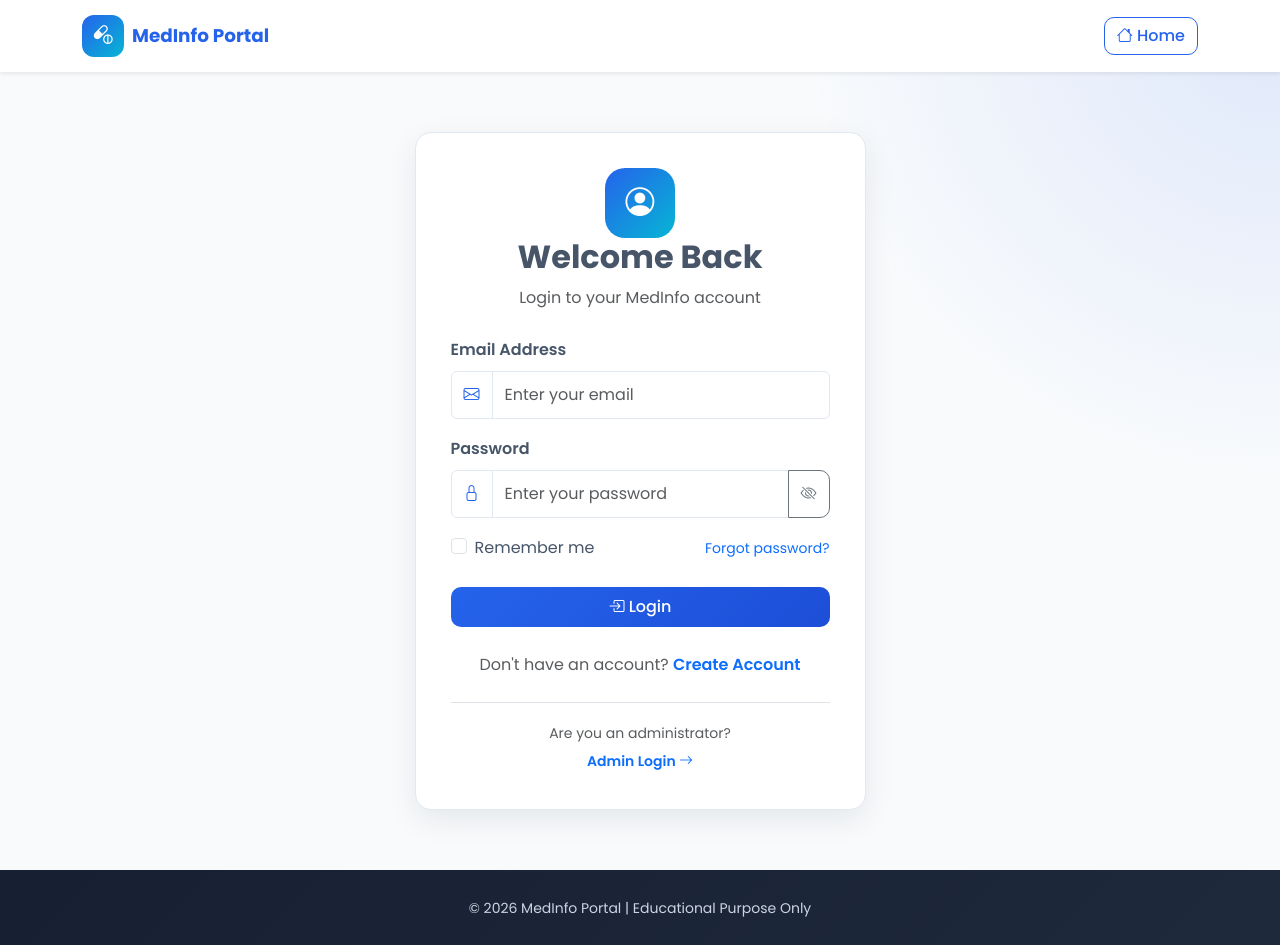
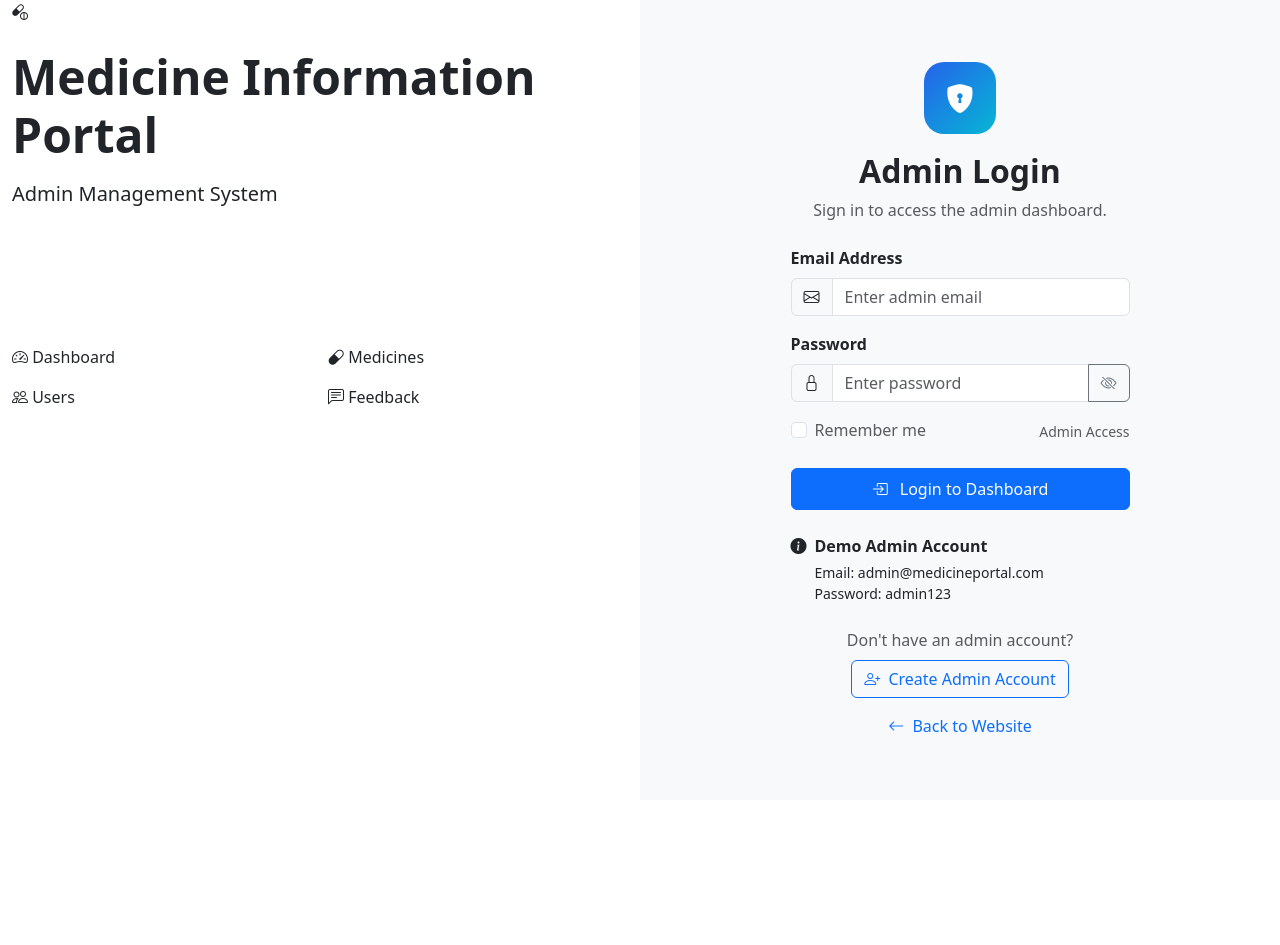
Before and after one commit to Chinnu-098/Medicine-information-portal, a plain HTML site: page login.html in a window 1280 px wide. Both pictures are taken after a click on the button "Show password". After the commit the page ends 800 px from the top, so only its background shows below. Drawn offline with nearby package versions, Linux system fonts and the light colour scheme; files that its build step writes are made by us from their sources.

Commit message:
Update login.html

```diff
--- a/login.html
+++ b/login.html
@@ -2,109 +2,200 @@
 <html lang="en">
 
 <head>
-
     <meta charset="UTF-8">
 
     <meta name="viewport"
         content="width=device-width, initial-scale=1.0">
 
-    <title>Login - MedInfo Portal</title>
+    <title>Admin Login | Medicine Information Portal</title>
 
+    <!-- Bootstrap -->
     <link
         href="https://cdn.jsdelivr.net/npm/bootstrap@5.3.3/dist/css/bootstrap.min.css"
         rel="stylesheet">
 
+    <!-- Bootstrap Icons -->
     <link
         rel="stylesheet"
         href="https://cdn.jsdelivr.net/npm/bootstrap-icons@1.11.3/font/bootstrap-icons.min.css">
 
-    <link
-        href="https://fonts.googleapis.com/css2?family=Poppins:wght@300;400;500;600;700&display=swap"
-        rel="stylesheet">
-
-    <link
-        rel="stylesheet"
-        href="css/style.css">
-
+    <!-- Admin CSS -->
+    <link rel="stylesheet" href="../css/admin.css">
 </head>
 
 
-<body class="auth-page">
+<body class="admin-auth-page">
 
 
-<!-- NAVBAR -->
+    <!-- ================================================
+         LOGIN CONTAINER
+         ================================================ -->
 
-<nav class="navbar navbar-expand-lg bg-white shadow-sm">
+    <div class="container-fluid min-vh-100">
 
-    <div class="container">
+        <div class="row min-vh-100">
 
-        <a
-            class="navbar-brand d-flex align-items-center gap-2"
-            href="index.html">
 
-            <span class="brand-icon">
+            <!-- ==========================================
+                 LEFT SIDE
+                 ========================================== -->
+
+            <div class="col-lg-6 d-none d-lg-flex admin-login-intro">
+
+                <div class="admin-intro-content">
+
+                    <div class="admin-logo mb-4">
 
                         <i class="bi bi-capsule-pill"></i>
-
-            </span>
-
-            <strong>MedInfo Portal</strong>
-
-        </a>
-
-
-        <a
-            href="index.html"
-            class="btn btn-outline-primary">
-
-            <i class="bi bi-house"></i>
-
-            Home
-
-        </a>
-
-    </div>
-
-</nav>
-
-
-
-<!-- LOGIN -->
-
-<section class="auth-section">
-
-    <div class="container">
-
-        <div class="row justify-content-center">
-
-            <div class="col-sm-10 col-md-7 col-lg-5">
-
-
-                <div class="auth-card">
-
-
-                    <!-- ICON -->
-
-                    <div class="auth-icon">
-
-                        <i
-                            class="bi bi-person-circle">
-                        </i>
 
                     </div>
 
 
+                    <h1 class="display-5 fw-bold">
+
+                        Medicine Information Portal
+
+                    </h1>
+
+
+                    <p class="lead mt-3">
+
+                        Admin Management System
+
+                    </p>
+
+
+                    <p class="mt-4 text-white-50">
+
+                        Manage medicines, users, feedback
+                        and portal information from one
+                        centralized dashboard.
+
+                    </p>
+
+
+                    <div class="row mt-5 g-3">
+
+
+                        <div class="col-6">
+
+                            <div class="intro-feature">
+
+                                <i class="bi bi-speedometer2"></i>
+
+                                <span>
+                                    Dashboard
+                                </span>
+
+                            </div>
+
+                        </div>
+
+
+                        <div class="col-6">
+
+                            <div class="intro-feature">
+
+                                <i class="bi bi-capsule"></i>
+
+                                <span>
+                                    Medicines
+                                </span>
+
+                            </div>
+
+                        </div>
+
+
+                        <div class="col-6">
+
+                            <div class="intro-feature">
+
+                                <i class="bi bi-people"></i>
+
+                                <span>
+                                    Users
+                                </span>
+
+                            </div>
+
+                        </div>
+
+
+                        <div class="col-6">
+
+                            <div class="intro-feature">
+
+                                <i class="bi bi-chat-left-text"></i>
+
+                                <span>
+                                    Feedback
+                                </span>
+
+                            </div>
+
+                        </div>
+
+                    </div>
+
+                </div>
+
+            </div>
+
+
+
+            <!-- ==========================================
+                 RIGHT SIDE
+                 ========================================== -->
+
+            <div
+                class="col-lg-6 d-flex align-items-center justify-content-center bg-light">
+
+                <div class="admin-auth-card">
+
+
+                    <!-- Mobile Logo -->
+
+                    <div class="text-center d-lg-none mb-4">
+
+                        <div class="admin-mobile-logo">
+
+                            <i class="bi bi-capsule-pill"></i>
+
+                        </div>
+
+
+                        <h4 class="fw-bold mt-2">
+
+                            Medicine Information Portal
+
+                        </h4>
+
+                    </div>
+
+
+
+                    <!-- Header -->
+
                     <div class="text-center mb-4">
 
-                        <h2 class="fw-bold">
+                        <div class="admin-login-icon">
 
-                            Welcome Back
+                            <i class="bi bi-shield-lock-fill"></i>
+
+                        </div>
+
+
+                        <h2 class="fw-bold mt-3">
+
+                            Admin Login
 
                         </h2>
 
+
                         <p class="text-muted">
 
-                            Login to your MedInfo account
+                            Sign in to access the admin dashboard.
 
                         </p>
 
@@ -112,28 +203,32 @@
 
 
 
-                    <!-- ALERT -->
+                    <!-- Message -->
 
                     <div
-                        id="loginMessage"
-                        class="alert"
-                        style="display:none;">
+                        id="adminMessage"
+                        class="alert d-none"
+                        role="alert">
 
                     </div>
 
 
 
-                    <!-- FORM -->
+                    <!-- ==================================
+                         LOGIN FORM
+                         ================================== -->
 
-                    <form id="loginForm">
+                    <form
+                        id="adminLoginForm"
+                        novalidate>
 
 
-                        <!-- EMAIL -->
+                        <!-- Email -->
 
                         <div class="mb-3">
 
                             <label
-                                for="loginEmail"
+                                for="adminEmail"
                                 class="form-label fw-semibold">
 
                                 Email Address
@@ -152,9 +247,10 @@
 
                                 <input
                                     type="email"
-                                    id="loginEmail"
                                     class="form-control"
-                                    placeholder="Enter your email"
+                                    id="adminEmail"
+                                    name="email"
+                                    placeholder="Enter admin email"
                                     autocomplete="email"
                                     required>
 
@@ -164,12 +260,12 @@
 
 
 
-                        <!-- PASSWORD -->
+                        <!-- Password -->
 
                         <div class="mb-3">
 
                             <label
-                                for="loginPassword"
+                                for="adminPassword"
                                 class="form-label fw-semibold">
 
                                 Password
@@ -188,9 +284,10 @@
 
                                 <input
                                     type="password"
-                                    id="loginPassword"
                                     class="form-control"
-                                    placeholder="Enter your password"
+                                    id="adminPassword"
+                                    name="password"
+                                    placeholder="Enter password"
                                     autocomplete="current-password"
                                     required>
 
@@ -202,7 +299,8 @@
                                     aria-label="Show password">
 
                                     <i
-                                        class="bi bi-eye">
+                                        class="bi bi-eye"
+                                        id="passwordIcon">
                                     </i>
 
                                 </button>
@@ -213,24 +311,21 @@
 
 
 
-                        <!-- REMEMBER -->
+                        <!-- Remember -->
 
                         <div
-                            class="d-flex
-                                   justify-content-between
-                                   align-items-center
-                                   mb-4">
+                            class="d-flex justify-content-between align-items-center mb-4">
 
                             <div class="form-check">
 
                                 <input
                                     class="form-check-input"
                                     type="checkbox"
-                                    id="rememberMe">
+                                    id="rememberAdmin">
 
                                 <label
-                                    class="form-check-label"
-                                    for="rememberMe">
+                                    class="form-check-label text-muted"
+                                    for="rememberAdmin">
 
                                     Remember me
 
@@ -239,90 +334,65 @@
                             </div>
 
 
-                            <a
-                                href="#"
-                                class="small text-decoration-none"
-                                onclick="showForgotMessage(event)">
+                            <span class="small text-muted">
 
-                                Forgot password?
+                                Admin Access
 
-                            </a>
+                            </span>
 
                         </div>
 
 
 
-                        <!-- LOGIN -->
+                        <!-- Login Button -->
 
                         <button
                             type="submit"
-                            class="btn btn-primary w-100 py-2">
+                            class="btn btn-primary w-100 py-2"
+                            id="adminLoginButton">
 
-                            <i
-                                class="bi bi-box-arrow-in-right">
-                            </i>
+                            <i class="bi bi-box-arrow-in-right me-2"></i>
 
-                            Login
+                            Login to Dashboard
 
                         </button>
-
 
                     </form>
 
 
 
-                    <!-- REGISTER -->
+                    <!-- ==================================
+                         DEMO LOGIN
+                         ================================== -->
 
-                    <div class="text-center mt-4">
+                    <div class="demo-login-box mt-4">
 
-                        <span class="text-muted">
+                        <div class="d-flex">
 
-                            Don't have an account?
-
-                        </span>
+                            <i
+                                class="bi bi-info-circle-fill me-2">
+                            </i>
 
 
-                        <a
-                            href="register.html"
-                            class="fw-semibold text-decoration-none">
+                            <div>
 
-                            Create Account
+                                <strong>
+                                    Demo Admin Account
+                                </strong>
 
-                        </a>
+
+                                <div class="small mt-1">
+
+                                    Email:
+                                    admin@medicineportal.com
 
                                 </div>
 
 
-                    <!-- ADMIN -->
+                                <div class="small">
 
-                    <div
-                        class="text-center mt-4 pt-3 border-top">
-
-                        <small class="text-muted">
-
-                            Are you an administrator?
-
-                        </small>
-
-
-                        <br>
-
-
-                        <a
-                            href="admin/login.html"
-                            class="small fw-semibold text-decoration-none">
-
-                            Admin Login
-
-                            <i class="bi bi-arrow-right"></i>
-
-                        </a>
-
-                    </div>
-
-
-                </div>
-
+                                    Password:
+                                    admin123
 
                                 </div>
 
@@ -330,39 +400,65 @@
 
                         </div>
 
-</section>
+                    </div>
 
 
 
-<!-- FOOTER -->
+                    <!-- ==================================
+                         LINKS
+                         ================================== -->
 
-<footer class="footer-section py-4">
+                    <div class="text-center mt-4">
 
-    <div class="container text-center">
+                        <p class="mb-2 text-muted">
 
-        <small>
+                            Don't have an admin account?
 
-            © 2026 MedInfo Portal |
-            Educational Purpose Only
+                        </p>
 
-        </small>
+
+                        <a
+                            href="register.html"
+                            class="btn btn-outline-primary">
+
+                            <i class="bi bi-person-plus me-1"></i>
+
+                            Create Admin Account
+
+                        </a>
 
                     </div>
 
-</footer>
+
+                    <div class="text-center mt-3">
+
+                        <a
+                            href="../index.html"
+                            class="text-decoration-none">
+
+                            <i class="bi bi-arrow-left me-1"></i>
+
+                            Back to Website
+
+                        </a>
+
+                    </div>
+
+                </div>
+
+            </div>
+
+        </div>
+
+    </div>
 
 
 
-<!-- BOOTSTRAP -->
+    <!-- ================================================
+         SCRIPT
+         ================================================ -->
 
-<script
-    src="https://cdn.jsdelivr.net/npm/bootstrap@5.3.3/dist/js/bootstrap.bundle.min.js">
-</script>
-
-
-<!-- AUTH -->
-
-<script src="js/auth.js"></script>
+    <script src="../js/admin.js"></script>
 
 
     <script>
@@ -372,61 +468,98 @@ document.addEventListener(
             function () {
 
 
-        const form =
-            document.getElementById(
-                "loginForm"
-            );
+                /* =====================================
+                   IF ALREADY LOGGED IN
+                   ===================================== */
+
+                if (typeof isAdminLoggedIn === "function") {
+
+                    if (isAdminLoggedIn()) {
+
+                        window.location.href =
+                            "dashboard.html";
+
+                        return;
+
+                    }
+
+                }
 
 
-        const message =
-            document.getElementById(
-                "loginMessage"
-            );
 
+                /* =====================================
+                   PASSWORD TOGGLE
+                   ===================================== */
 
-        const password =
-            document.getElementById(
-                "loginPassword"
-            );
-
-
-        const toggle =
+                const toggleButton =
                     document.getElementById(
                         "togglePassword"
                     );
 
 
+                const passwordInput =
+                    document.getElementById(
+                        "adminPassword"
+                    );
 
-        /* SHOW / HIDE PASSWORD */
 
-        toggle.addEventListener(
+                const passwordIcon =
+                    document.getElementById(
+                        "passwordIcon"
+                    );
+
+
+                if (
+                    toggleButton &&
+                    passwordInput
+                ) {
+
+                    toggleButton.addEventListener(
                         "click",
                         function () {
 
                             if (
-                    password.type === "password"
+                                passwordInput.type ===
+                                "password"
                             ) {
 
-                    password.type = "text";
+                                passwordInput.type =
+                                    "text";
 
-                    toggle.innerHTML =
-                        '<i class="bi bi-eye-slash"></i>';
+                                passwordIcon.className =
+                                    "bi bi-eye-slash";
 
                             } else {
 
-                    password.type = "password";
+                                passwordInput.type =
+                                    "password";
 
-                    toggle.innerHTML =
-                        '<i class="bi bi-eye"></i>';
+                                passwordIcon.className =
+                                    "bi bi-eye";
 
                             }
 
                         }
                     );
 
+                }
 
 
-        /* LOGIN */
+
+                /* =====================================
+                   FORM VALIDATION
+                   ===================================== */
+
+                const form =
+                    document.getElementById(
+                        "adminLoginForm"
+                    );
+
+
+                if (!form) {
+                    return;
+                }
+
 
                 form.addEventListener(
                     "submit",
@@ -435,63 +568,99 @@ document.addEventListener(
                         event.preventDefault();
 
 
-                const email =
-                    document
-                        .getElementById("loginEmail")
-                        .value
-                        .trim();
+                        if (!form.checkValidity()) {
+
+                            event.stopPropagation();
+
+                            form.classList.add(
+                                "was-validated"
+                            );
+
+                            return;
+
+                        }
 
 
-                const passwordValue =
-                    password.value;
+                        const email =
+                            document.getElementById(
+                                "adminEmail"
+                            ).value;
+
+
+                        const password =
+                            document.getElementById(
+                                "adminPassword"
+                            ).value;
+
+
+                        const button =
+                            document.getElementById(
+                                "adminLoginButton"
+                            );
 
 
                         const result =
-                    loginUser(
+                            loginAdmin(
                                 email,
-                        passwordValue
+                                password
+                            );
+
+
+                        const message =
+                            document.getElementById(
+                                "adminMessage"
                             );
 
 
                         if (result.success) {
 
-
                             message.className =
                                 "alert alert-success";
 
+                            message.textContent =
+                                result.message;
 
-                    message.textContent =
-                        "Login successful! Redirecting...";
+                            message.classList.remove(
+                                "d-none"
+                            );
 
 
-                    message.style.display =
-                        "block";
+                            button.disabled =
+                                true;
+
+
+                            button.innerHTML = `
+
+                                <span
+                                    class="spinner-border spinner-border-sm me-2">
+                                </span>
+
+                                Logging in...
+
+                            `;
 
 
                             setTimeout(
                                 function () {
 
                                     window.location.href =
-                                "profile.html";
+                                        "dashboard.html";
 
                                 },
-                        700
+                                600
                             );
 
-
                         } else {
-
 
                             message.className =
                                 "alert alert-danger";
 
-
                             message.textContent =
                                 result.message;
 
-
-                    message.style.display =
-                        "block";
+                            message.classList.remove(
+                                "d-none"
+                            );
 
                         }
 
@@ -501,34 +670,6 @@ document.addEventListener(
             }
         );
 
-
-
-/* FORGOT PASSWORD MESSAGE */
-
-function showForgotMessage(event) {
-
-    event.preventDefault();
-
-
-    const message =
-        document.getElementById(
-            "loginMessage"
-        );
-
-
-    message.className =
-        "alert alert-info";
-
-
-    message.textContent =
-        "For this demo project, password recovery is not connected yet. Please use your registered password.";
-
-
-    message.style.display =
-        "block";
-
-}
-
     </script>
 
 
```
Lines whose indentation alone changed are shown as unchanged.
